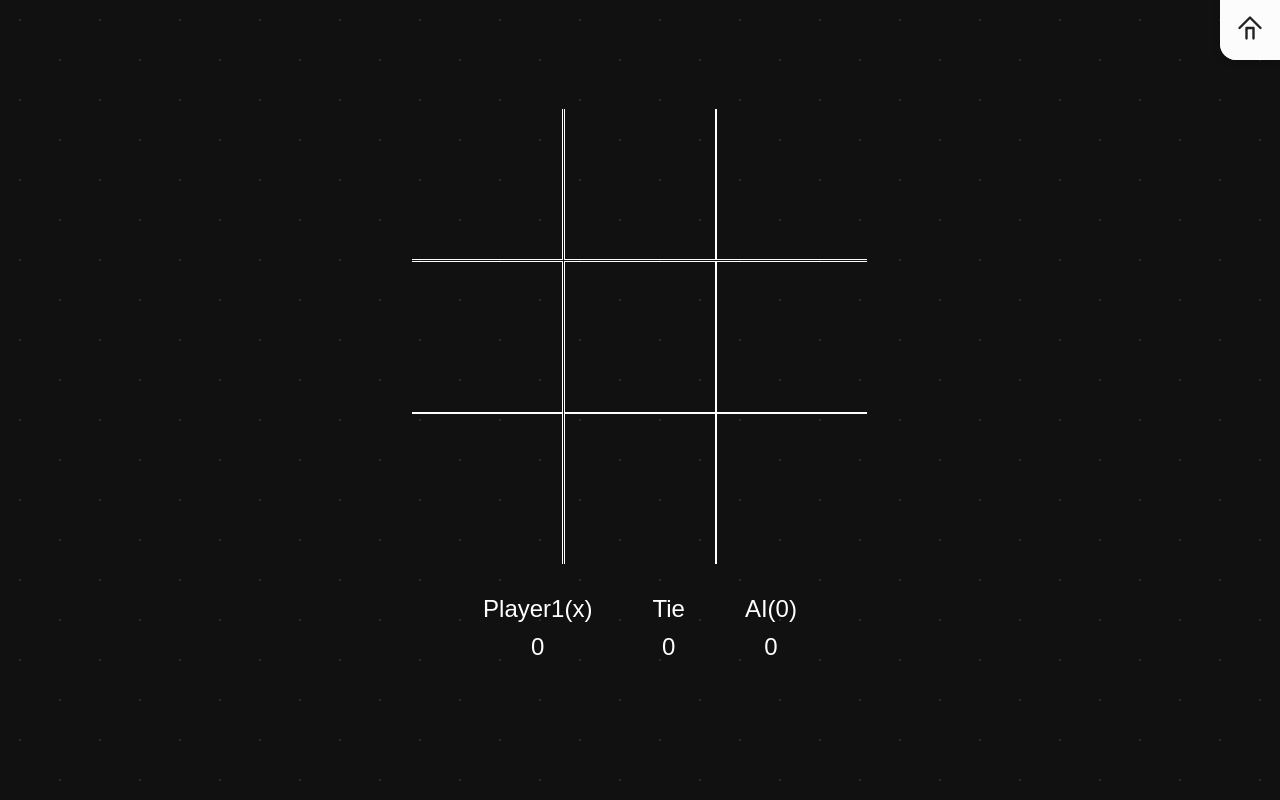
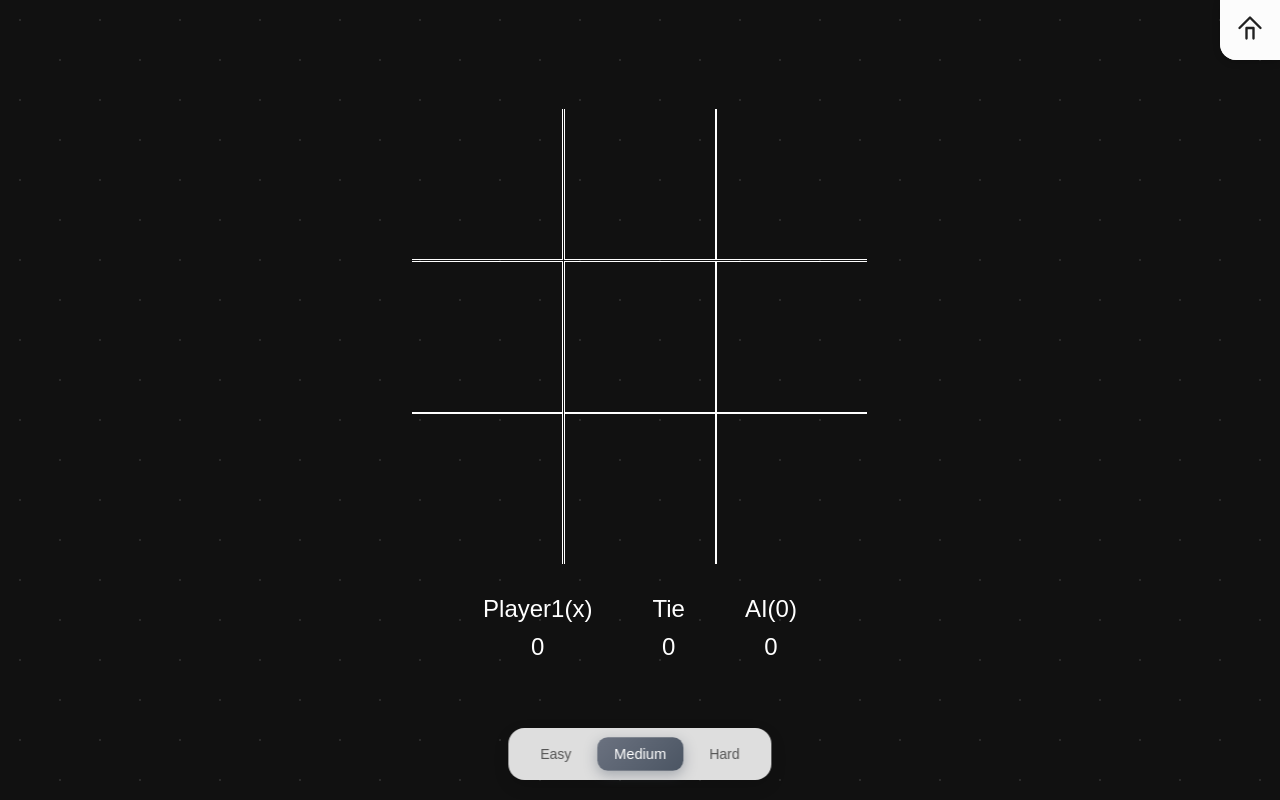
Before and after one commit to adii07/tic-tac-toe, a Next.js app: page /ai in a window 1280 px wide. Built offline with nearby package versions, Linux system fonts and the light colour scheme.

Commit message:
feat: add dificulty

```diff
--- a/app/ai/page.tsx
+++ b/app/ai/page.tsx
@@ -4,8 +4,10 @@ import ScoreCard from '@/components/scorecard/scorecard';
 import React, { useState } from 'react';
 import Board from '../board';
 import styles from "../page.module.css";
+import DifficultyToggle from '@/components/difficulty';
 
 export default function AiPage() {
+    const [difficulty, setDifficulty] = useState("medium");
     const [scorecard, setScorecard] = useState<{ player1: number; player2: number; tie: number }>({
         player1: 0,
         player2: 0,
@@ -15,9 +17,9 @@ export default function AiPage() {
         <div className={styles.main} >
             <Header />
             <Header />
-            <Board setScorecard={setScorecard} isAi={true}/>
-
+            <Board setScorecard={setScorecard} isAi={true} difficulty={difficulty} />
             <ScoreCard scorecard={scorecard} isAiMode={true} />
+            <DifficultyToggle onChange={setDifficulty} />
         </div >
     );
 }
--- a/app/board.tsx
+++ b/app/board.tsx
@@ -5,8 +5,9 @@ import { bestMove } from "@/helper/helper";
 type props = {
     setScorecard: Dispatch<SetStateAction<{ player1: number; player2: number; tie: number }>>;
     isAi?: boolean;
+    difficulty?: string;
 }
-const Board = ({ setScorecard, isAi }: props) => {
+const Board = ({ setScorecard, isAi, difficulty }: props) => {
     const [board, setBoard] = useState<number[]>([0, 0, 0, 0, 0, 0, 0, 0, 0]);
     const [turn, setTurn] = useState<number>(0);
     const [winCells, setWinCells] = useState<number[]>([]);
@@ -37,7 +38,19 @@ const Board = ({ setScorecard, isAi }: props) => {
     useEffect(() => {
         if (isAi && turn == 1 && isOver == 1) {
             const updated = [...board];
-            const aiMove = bestMove(updated);
+            let aiMove;
+
+            if (difficulty === "easy") {
+                // random move
+                const moves = updated
+                    .map((v, i) => (v === 0 ? i : null))
+                    .filter((x): x is number => x !== null);
+                aiMove = moves[Math.floor(Math.random() * moves.length)];
+            } else if (difficulty === "medium") {
+                aiMove = bestMove(updated, 1); // limited lookahead
+            } else {
+                aiMove = bestMove(updated, 3); // perfect AI
+            }
             if (aiMove != undefined) {
                 setTimeout(() => {
                     updatePlayer(aiMove);
--- /dev/null
+++ b/components/difficulty/index.module.css
@@ -0,0 +1,70 @@
+.difficulty_toggle {
+  position: fixed;
+  bottom: 20px;
+  left: 50%;
+  transform: translateX(-50%);
+  display: flex;
+  gap: 12px;
+  background: rgba(245, 245, 245, 0.9); /* light grey glass */
+  backdrop-filter: blur(10px);
+  padding: 10px 16px;
+  border-radius: 16px;
+  box-shadow: 0 6px 16px rgba(0, 0, 0, 0.15);
+  animation: slideUp 0.6s ease forwards;
+}
+
+.toggle_btn {
+     padding: 8px 16px;
+  font-size: 14px;
+  font-weight: 500;
+  border: none;
+  border-radius: 10px;
+  cursor: pointer;
+  background: transparent;
+  color: #555; /* grey text */
+  transition: all 0.3s ease;
+  position: relative;
+}
+
+.toggle_btn:hover {
+   transform: translateY(-2px);
+  background: rgba(0, 0, 0, 0.05);
+}
+
+.toggle_btn.active {
+     background: linear-gradient(135deg, #6b7280, #4b5563); /* grey gradient */
+  color: white;
+  box-shadow: 0 4px 12px rgba(75, 85, 99, 0.4);
+  transform: scale(1.05);
+}
+
+/* Small bounce animation for active button */
+.toggle_btn.active {
+    animation: bounce 0.3s ease;
+}
+
+@keyframes slideUp {
+    from {
+        opacity: 0;
+        transform: translate(-50%, 30px);
+    }
+
+    to {
+        opacity: 1;
+        transform: translate(-50%, 0);
+    }
+}
+
+@keyframes bounce {
+    0% {
+        transform: scale(0.95);
+    }
+
+    60% {
+        transform: scale(1.08);
+    }
+
+    100% {
+        transform: scale(1.05);
+    }
+}
--- /dev/null
+++ b/components/difficulty/index.tsx
@@ -0,0 +1,25 @@
+import { useState } from "react";
+import styles from "./index.module.css";
+
+export default function DifficultyToggle({ onChange }: { onChange: (level: string) => void }) {
+    const [level, setLevel] = useState("medium");
+
+    const handleChange = (newLevel: string) => {
+        setLevel(newLevel);
+        onChange(newLevel);
+    };
+
+    return (
+        <div className={styles.difficulty_toggle}>
+            {["easy", "medium", "hard"].map((option) => (
+                <button
+                    key={option}
+                    onClick={() => handleChange(option)}
+                    className={`${styles.toggle_btn} ${level === option ? styles.active : ""}`}
+                >
+                    {option.charAt(0).toUpperCase() + option.slice(1)}
+                </button>
+            ))}
+        </div>
+    );
+}
--- a/helper/helper.ts
+++ b/helper/helper.ts
@@ -1,14 +1,16 @@
-function minimax(board:any, depth:number, isMaximizing:boolean) {
-  if (calculateWinner(board) === 1) return -10 + depth;
-  if (calculateWinner(board) === 2) return 10 - depth;
+function minimax(board:any, depth:number, isMaximizing:boolean, maxDepth:number) {
+   const winner = calculateWinner(board);
+  if (winner === 1) return -10 + depth; // human win
+  if (winner === 2) return 10 - depth; // AI win
   if (!board.includes(0)) return 0;
+  if (depth >= maxDepth) return 0;
 
   if (isMaximizing) {
     let bestScore = -Infinity;
     for (let i = 0; i < 9; i++) {
       if (board[i] === 0) {
         board[i] = 2;
-        let score = minimax(board, depth + 1, false);
+        let score = minimax(board, depth + 1, false, maxDepth);
         board[i] = 0;
         bestScore = Math.max(score, bestScore);
       }
@@ -19,7 +21,7 @@ function minimax(board:any, depth:number, isMaximizing:boolean) {
     for (let i = 0; i < 9; i++) {
       if (board[i] === 0) {
         board[i] = 1;
-        let score = minimax(board, depth + 1, true);
+        let score = minimax(board, depth + 1, true, maxDepth);
         board[i] = 0;
         bestScore = Math.min(score, bestScore);
       }
@@ -28,16 +30,16 @@ function minimax(board:any, depth:number, isMaximizing:boolean) {
   }
 }
 
-export function bestMove(board:any) {
-    if (calculateWinner(board) || !board.includes(0)) {
-      return; // stop AI move, game ended
-    }
+export function bestMove(board: any, maxDepth: number) {
+  if (calculateWinner(board) || !board.includes(0)) {
+    return; // stop AI move, game ended
+  }
   let bestScore = -Infinity;
   let move;
   for (let i = 0; i < 9; i++) {
     if (board[i] == 0) {
       board[i] = 2; // AI plays '2'
-      let score = minimax(board, 0, false);
+      let score = minimax(board, 0, false, maxDepth);
       board[i] = 0;
       if (score > bestScore) {
         bestScore = score;
```
